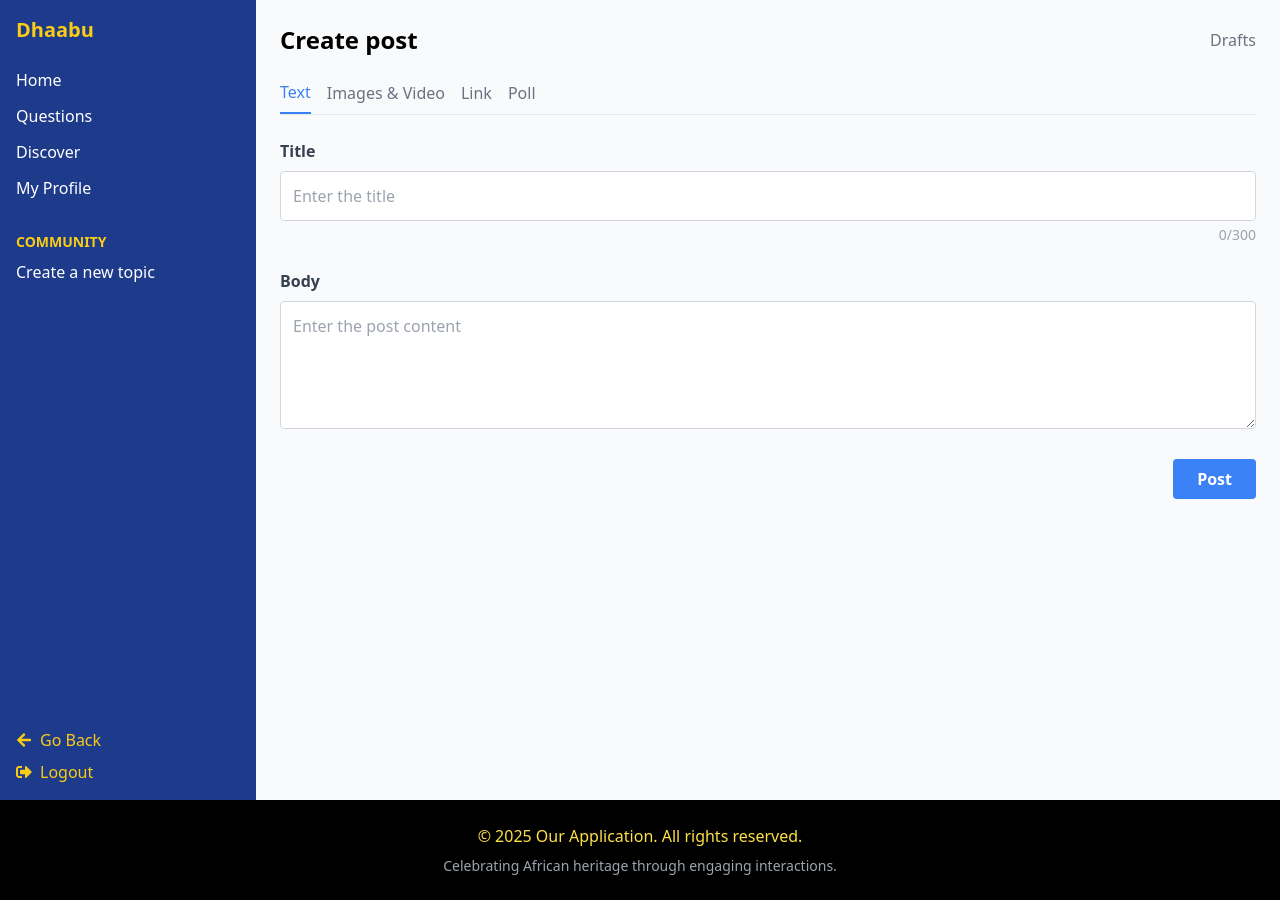
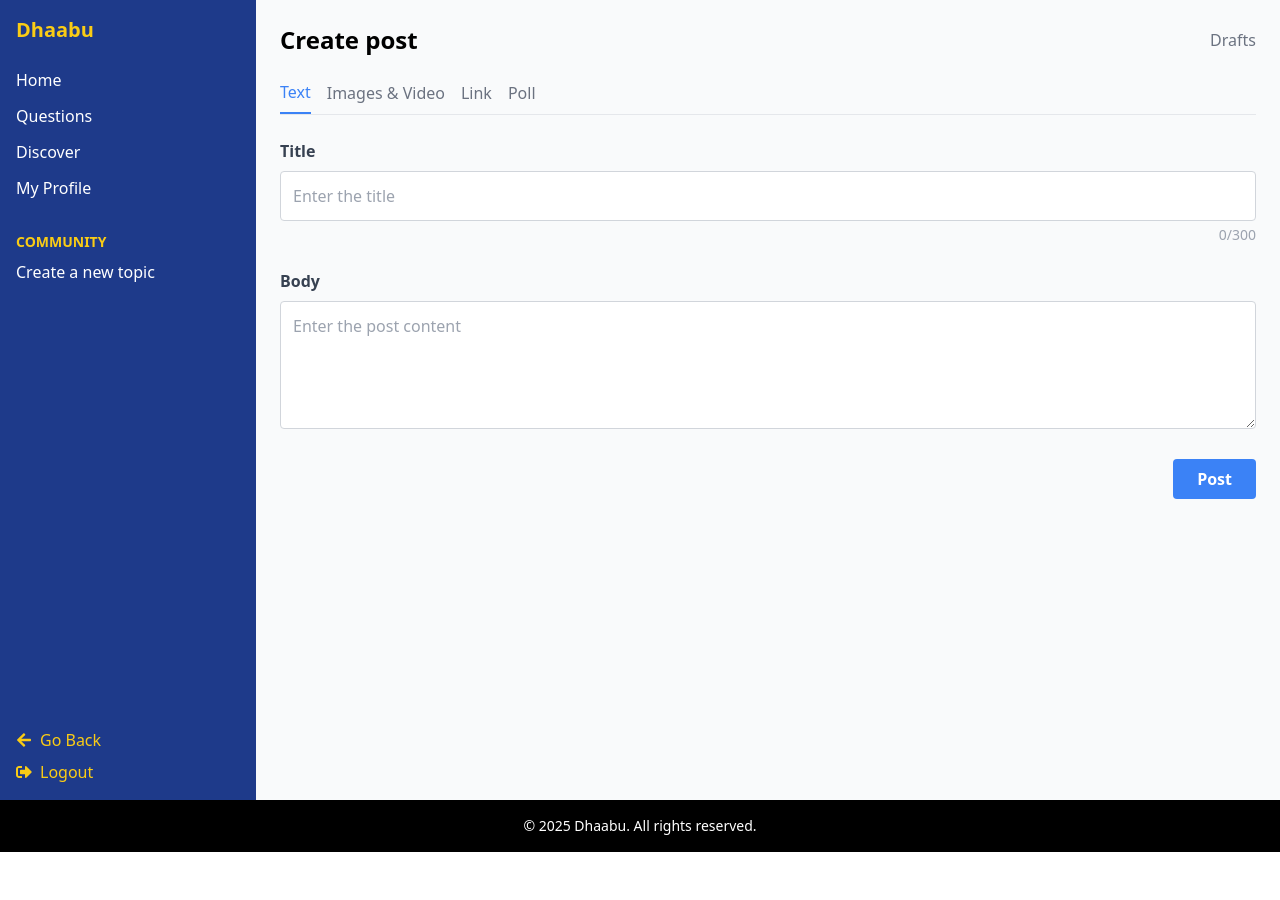
Before and after one commit to kal-kyokya/dhaabu, a React (Vite) app in the folder frontend/: page /create-post in a window 1280 px wide. After the commit the page ends 852 px from the top, so only its background shows below. Built offline with nearby package versions, Linux system fonts and the light colour scheme.

Commit message:
New updates

```diff
--- a/frontend/src/components/Footer.jsx
+++ b/frontend/src/components/Footer.jsx
@@ -1,19 +1,15 @@
-import React from 'react'
+import React from "react";
 
 const Footer = () => {
   return (
+    <footer className="bg-black text-white py-4">
+      <div className="container mx-auto text-center">
+        <p className="text-sm">
+          © 2025 Dhaabu. All rights reserved.
+        </p>
+      </div>
+    </footer>
+  );
+};
 
-    <footer className="bg-black text-white py-6">
-    <div className="container mx-auto text-center">
-      <p className="text-yellow-300">
-        &copy; 2025 Our Application. All rights reserved.
-      </p>
-      <p className="text-sm text-gray-400 mt-2">
-        Celebrating African heritage through engaging interactions.
-      </p>
-    </div>
-  </footer>
-  )
-}
-
-export default Footer
+export default Footer;
--- a/frontend/src/pages/CreatePost.jsx
+++ b/frontend/src/pages/CreatePost.jsx
@@ -1,7 +1,18 @@
 import React from "react";
+import { useNavigate } from "react-router-dom"; // Import useNavigate
 import { FaArrowLeft, FaSignOutAlt } from "react-icons/fa"; // Importing icons
 
 const CreatePostPage = () => {
+  const navigate = useNavigate();
+
+  // Handle Logout
+  const handleLogout = () => {
+    // Clear session or user data (this is a placeholder)
+    localStorage.removeItem("userToken"); // Example: Clear token from local storage
+    alert("Logged out successfully!");
+    navigate("/login"); // Redirect to login page
+  };
+
   return (
     <div className="flex min-h-screen bg-gray-50 shadow-5xl w-full">
       {/* Left Sidebar */}
@@ -40,10 +51,19 @@ const CreatePostPage = () => {
           </div>
         </div>
         <div>
-          <button className="block w-full mb-2 text-yellow-400 hover:text-yellow-500 flex items-center space-x-2">
+          {/* Go Back Button */}
+          <button
+            onClick={() => navigate(-1)} // Go back to the previous page
+            className="block w-full mb-2 text-yellow-400 hover:text-yellow-500 flex items-center space-x-2"
+          >
             <FaArrowLeft /> <span>Go Back</span>
           </button>
-          <button className="block w-full text-yellow-400 hover:text-yellow-500 flex items-center space-x-2">
+
+          {/* Logout Button */}
+          <button
+            onClick={handleLogout} // Call handleLogout function
+            className="block w-full text-yellow-400 hover:text-yellow-500 flex items-center space-x-2"
+          >
             <FaSignOutAlt /> <span>Logout</span>
           </button>
         </div>
--- a/frontend/src/pages/Dashboard.jsx
+++ b/frontend/src/pages/Dashboard.jsx
@@ -12,9 +12,9 @@ const Dhaabu = () => {
   };
 
   return (
-    <div className="flex min-h-screen bg-gray-50 shadow-5xl w-full">
+    <div className="flex min-h-screen bg-gray-50 w-full">
       {/* Left Sidebar */}
-      <aside className="w-1/5 bg-blue-900 text-white p-4 flex flex-col justify-between">
+      <aside className="sticky top-0 w-1/5 bg-blue-900 text-white p-4 flex flex-col justify-between h-screen">
         <div>
           <h2 className="text-xl font-bold mb-6 text-yellow-400">Dhaabu</h2>
           <nav>
@@ -49,7 +49,7 @@ const Dhaabu = () => {
       </aside>
 
       {/* Main Feed */}
-      <main className="flex-1 px-2">
+      <main className="flex-1 px-2 overflow-y-auto h-screen">
         {/* Header Section */}
         <div className="flex justify-between items-center mb-6 bg-white px-2 rounded-lg shadow">
           {/* Search Bar */}
@@ -168,7 +168,7 @@ const Dhaabu = () => {
       </main>
 
       {/* Right Sidebar */}
-      <aside className="w-1/4 bg-gray-100 p-4 border-l">
+      <aside className="sticky top-0 w-1/4 bg-gray-100 p-4 border-l h-screen overflow-y-auto">
         <h3 className="text-lg font-bold mb-4 text-gray-800">Recent Questions</h3>
         <ul className="space-y-4">
           <li>
```
